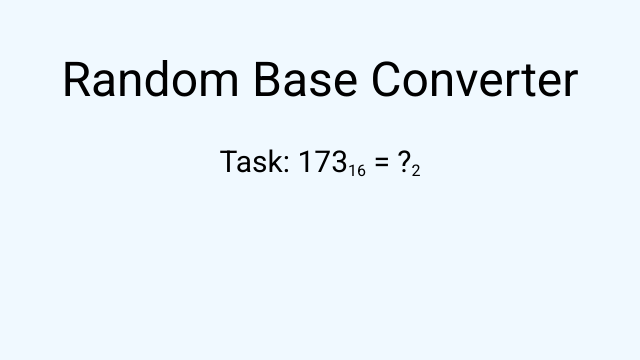
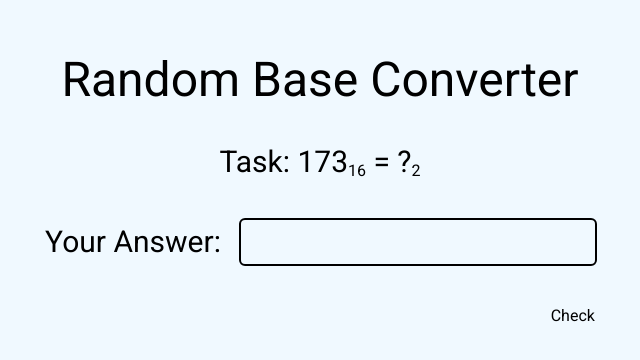
Before and after one commit to NedzadDonlagic04/typescript-random-base-converter, a website built with Vite: page index.html in a window 1280 px wide. Shown: the whole page, without its empty margins (320-960 px from the left). Built offline with nearby package versions, Linux system fonts and the light colour scheme.

Commit message:
Added the rest of the needed html

```diff
--- a/index.html
+++ b/index.html
@@ -14,10 +14,21 @@
     </header>
 
     <main>
-      <p class="text-3xl">
+      <p class="text-3xl text-center">
         Task: <span id="convert">80</span><sub class="text-base" id="base-1">10</sub> =
         <span>?</span><sub class="text-base" id="base-2">2</sub>
       </p>
+      <div class="mt-10 flex justify-center items-center flex-col md:flex-row gap-5">
+        <label class="text-3xl" for="guess-input">Your Answer: </label>
+        <input
+          class="text-3xl bg-sky-50 outline outline-2 outline-black p-1 rounded focus:outline-offset-8 transition-all ease-in-out duration-300"
+          type="text" name="guess-input" id="guess-input">
+      </div>
+      <div class="flex justify-between items-center mt-10">
+        <button class="hidden btn">Show Answer</button>
+        <p id="answer-status"></p>
+        <button class="btn">Check</button>
+      </div>
     </main>
   </div>
   <script type="module" src="./src/main.ts"></script>
```
